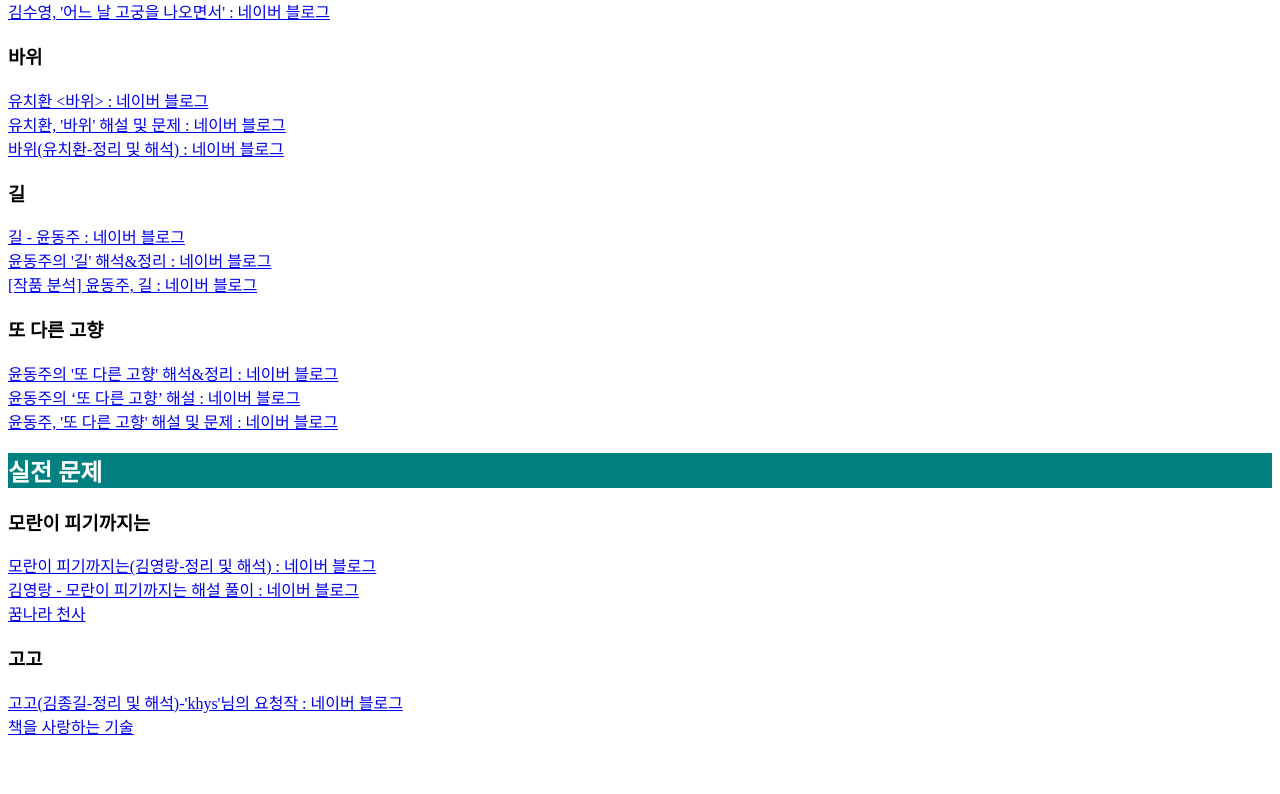
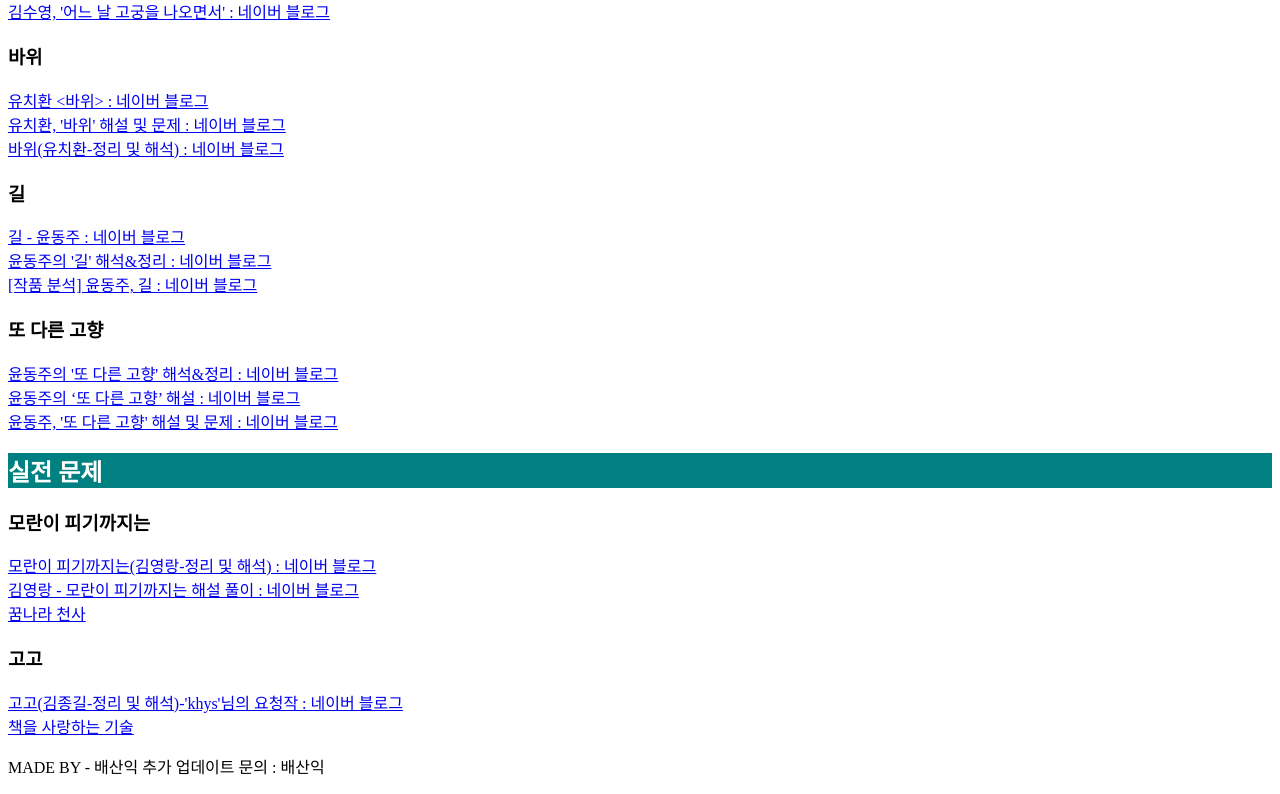
Before and after one commit to Gijuno/gijuno.us, a plain HTML site: page dimi19kor.html in a window 1280 px wide. Shown: the part 610-1404 px from the top of the page. Before the commit the page ends 1364 px from the top, so only its background shows below. Drawn offline with Linux system fonts and the light colour scheme.

Commit message:
+ 출처

```diff
--- a/dimi19kor.html
+++ b/dimi19kor.html
@@ -64,3 +64,5 @@
         </DL><p>
     </DL><p>
 </DL><p>
+MADE BY - 배산익
+추가 업데이트 문의 : 배산익
```
